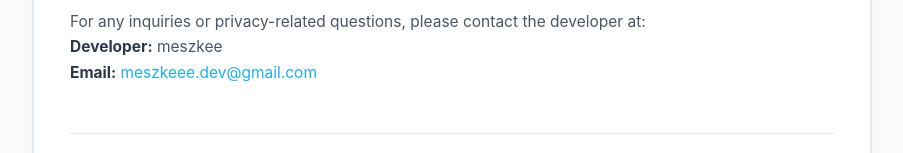
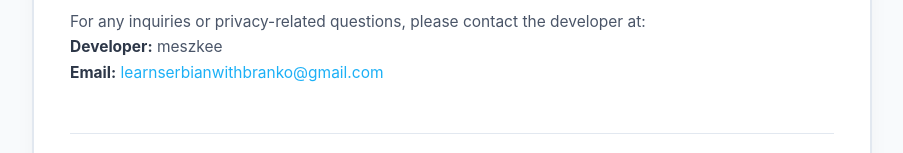
Before and after one commit to meszkee/serbio-privacy-policy, a plain HTML site: page index.html in a window 1280 px wide. Shown: the part 1708-1861 px from the top of the page, without its empty margins (188-1091 px from the left). Drawn offline with Linux system fonts and the light colour scheme.

Commit message:
fix: Update official contact email to learnserbianwithbranko@gmail.com

```diff
--- a/index.html
+++ b/index.html
@@ -274,7 +274,7 @@
       <h2>7. Contact Us</h2>
       <p>For any inquiries or privacy-related questions, please contact the developer at:<br>
       <strong>Developer:</strong> meszkee<br>
-      <strong>Email:</strong> <a href="mailto:meszkeee.dev@gmail.com">meszkeee.dev@gmail.com</a></p>
+      <strong>Email:</strong> <a href="mailto:learnserbianwithbranko@gmail.com">learnserbianwithbranko@gmail.com</a></p>
     </div>
 
     <!-- ========================================== -->
@@ -312,7 +312,7 @@
       <h2>6. Kapcsolat</h2>
       <p>Adatvédelmi kérdésekben közvetlenül a fejlesztőhöz fordulhatsz:<br>
       <strong>Fejlesztő:</strong> meszkee<br>
-      <strong>E-mail:</strong> <a href="mailto:meszkeee.dev@gmail.com">meszkeee.dev@gmail.com</a></p>
+      <strong>E-mail:</strong> <a href="mailto:learnserbianwithbranko@gmail.com">learnserbianwithbranko@gmail.com</a></p>
     </div>
 
     <!-- ========================================== -->
@@ -346,7 +346,7 @@
 
       <h2>8. Contact Information</h2>
       <p>For questions regarding these Terms of Service, please contact:<br>
-      <strong>Email:</strong> <a href="mailto:meszkeee.dev@gmail.com">meszkeee.dev@gmail.com</a></p>
+      <strong>Email:</strong> <a href="mailto:learnserbianwithbranko@gmail.com">learnserbianwithbranko@gmail.com</a></p>
     </div>
 
     <!-- ========================================== -->
@@ -374,7 +374,7 @@
 
       <h2>6. Kapcsolat</h2>
       <p>Felhasználási feltételekkel kapcsolatos kérdésekben elérhetsz minket:<br>
-      <strong>E-mail:</strong> <a href="mailto:meszkeee.dev@gmail.com">meszkeee.dev@gmail.com</a></p>
+      <strong>E-mail:</strong> <a href="mailto:learnserbianwithbranko@gmail.com">learnserbianwithbranko@gmail.com</a></p>
     </div>
 
     <footer>
```
